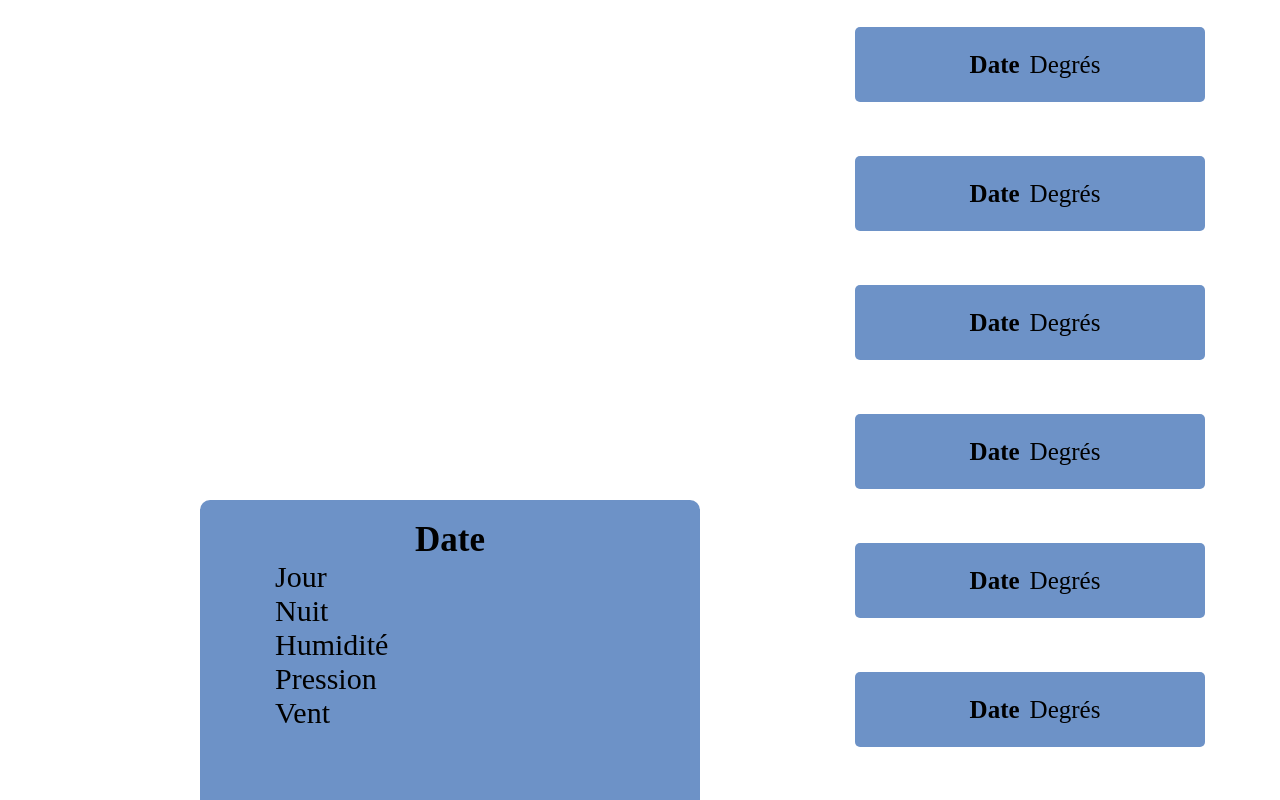
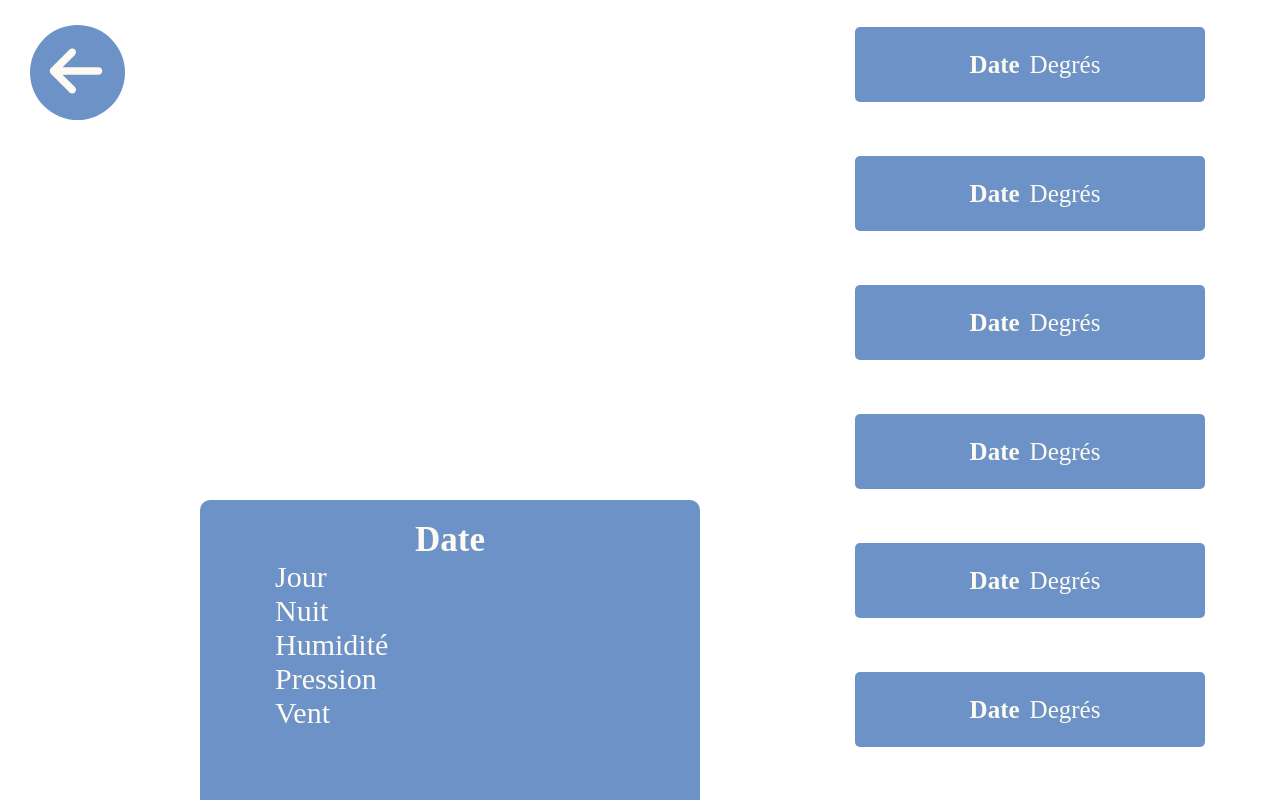
Before and after one commit to XavierTRUONG/weatherApp, a React (Create React App) app: page /weather in a window 1280 px wide. Built offline with nearby package versions, Linux system fonts and the light colour scheme; a web font is replaced by a local one.

Commit message:
ajout bouton fleche

```diff
--- a/src/Components/Button/Button.css
+++ b/src/Components/Button/Button.css
@@ -0,0 +1,15 @@
+.buttonBack {
+    width: 95px;
+    height: 95px;
+    background: #6D92C7;
+    border-radius: 50%;
+    position: absolute;
+    bottom: 85%;
+    left: 30px;
+}
+.logo-arrow {
+    width: 60px;
+    height: 60px;
+    padding: 16px;
+    color: #FDFBF1;
+}
--- a/src/Components/Button/Button.js
+++ b/src/Components/Button/Button.js
@@ -0,0 +1,13 @@
+import './Button.css';
+import { FontAwesomeIcon } from "@fortawesome/react-fontawesome";
+import { faArrowLeft } from "@fortawesome/free-solid-svg-icons";
+
+const Button = () => {
+    return (
+        <div className="buttonBack">
+            <FontAwesomeIcon icon={faArrowLeft} className="logo-arrow"></FontAwesomeIcon>
+        </div>
+     );
+}
+
+export default Button;
--- a/src/Components/LittleBox/LittleBox.css
+++ b/src/Components/LittleBox/LittleBox.css
@@ -22,9 +22,11 @@
 .littleBox p {
     font-family: Kite One;
     font-size: 25px;
+    color: #FDFBF1;
 }
 .littleBox h2 {
     font-family: Kite One;
     font-size: 25px;
     padding: 10px;
+    color: #FDFBF1;
 }
--- a/src/Components/MainBox/MainBox.css
+++ b/src/Components/MainBox/MainBox.css
@@ -3,12 +3,14 @@
     font-family: Kite One;
     font-size: 35px;
     padding-top: 20px;
+    color: #FDFBF1;
 }
 .mainBox li {
     list-style-type: none;
     font-family: Kite One;
     font-size: 30px;
     padding-left: 75px;
+    color: #FDFBF1;
 }
 .mainBox {
     width: 500px;
--- a/src/Pages/Weather/Weather.js
+++ b/src/Pages/Weather/Weather.js
@@ -3,6 +3,7 @@ import './Weather.css';
 // import axios from 'axios';
 import MainBox from '../../Components/MainBox/MainBox';
 import LittleBox from '../../Components/LittleBox/LittleBox';
+import Button from '../../Components/Button/Button';
 
 
 const Weather = () => {
@@ -30,6 +31,7 @@ const Weather = () => {
             <LittleBox/>
             <LittleBox/>
             <LittleBox/>
+            <Button/>
             <MainBox/>
         </div>
      );
```
